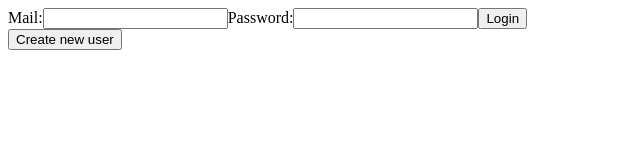
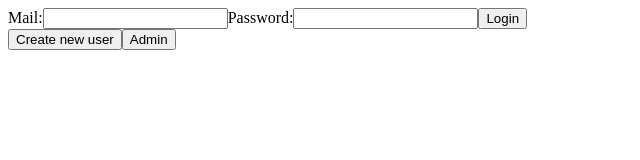
Before and after one commit to haidarnuri/utlansside, a React (Create React App) app in the folder frontend/utlansapp/: page / in a window 1280 px wide. Shown: the top 160 px of the page, without its empty margins (0-640 px from the left). Built offline with nearby package versions, Linux system fonts and the light colour scheme.

Commit message:
added new pages

```diff
--- a/frontend/utlansapp/src/App.tsx
+++ b/frontend/utlansapp/src/App.tsx
@@ -2,6 +2,7 @@ import { BrowserRouter, Routes, Route } from "react-router-dom";
 
 import {MainLoginPage} from "./pages/MainLoginPage";
 import {RegisternewuserPage} from "./pages/RegisternewuserPage";
+import {AdminLoginPage} from "./pages/AdminLoginPage";
 
 
 
@@ -12,6 +13,8 @@ function App() {
       <Routes>
         <Route path="/" element={<MainLoginPage />} />
         <Route path="/Registernewuser" element={<RegisternewuserPage />} />
+
+        <Route path="/AdminLoginPage" element={<AdminLoginPage />} />
       </Routes>
     </BrowserRouter>
   );
--- /dev/null
+++ b/frontend/utlansapp/src/pages/AdminLoginPage.tsx
@@ -0,0 +1,10 @@
+
+
+
+const AdminLoginPage = () => {
+return(
+    console.log("halla")
+);
+}
+
+export {AdminLoginPage};
--- /dev/null
+++ b/frontend/utlansapp/src/pages/AdminMainPage.tsx
@@ -0,0 +1,5 @@
+const AdminMainPage = () => {
+
+}
+
+export {AdminMainPage};
--- a/frontend/utlansapp/src/pages/MainLoginPage.tsx
+++ b/frontend/utlansapp/src/pages/MainLoginPage.tsx
@@ -5,15 +5,22 @@ import LoginComponent from "../components/login.component";
 
 const MainLoginPage = () => {
     const navigate = useNavigate();
-    const onClick = () => {
+    const createNewUserButton = () => {
         navigate('/Registernewuser');
       };
+      const adminPageButton = () => {
+        navigate('/AdminLoginPage');
+      };
+
 
     return (
 
         <><LoginComponent />
-       <button onClick={onClick}>
+       <button onClick={createNewUserButton}>
             Create new user
+       </button>
+       <button onClick={adminPageButton}>
+            Admin
        </button>
 
         </>
```
